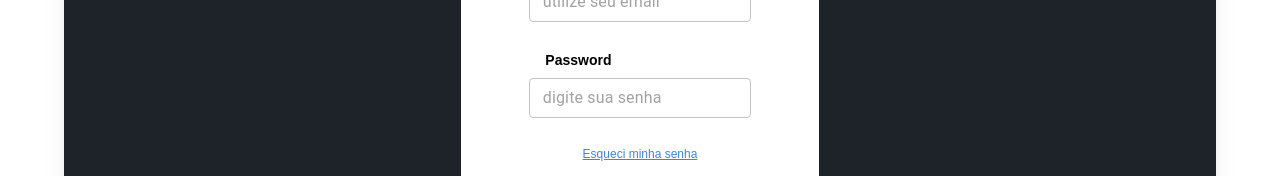
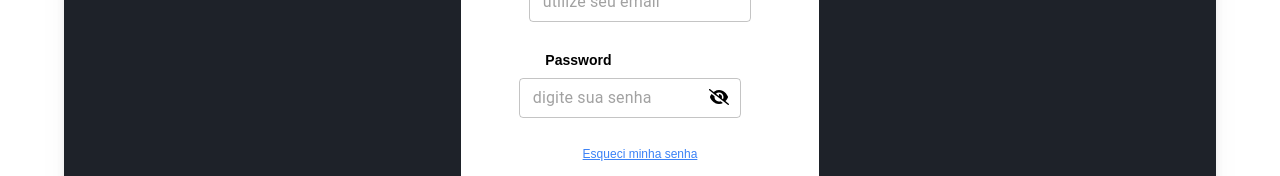
Before and after one commit to emanuelvidall/zeus-frontend, a Next.js app: page / in a window 1280 px wide. Shown: the part 388-564 px from the top of the page. Built offline with nearby package versions, Linux system fonts and the light colour scheme.

Commit message:
added password input hiding element

```diff
--- a/src/pages/index.tsx
+++ b/src/pages/index.tsx
@@ -2,6 +2,9 @@ import React, { useState } from 'react';
 import 'animate.css';
 import { TextField } from '@mui/material';
 import { useRouter } from 'next/router';
+import { library } from '@fortawesome/fontawesome-svg-core';
+import { faEye, faEyeSlash } from '@fortawesome/free-solid-svg-icons';
+import { FontAwesomeIcon } from '@fortawesome/react-fontawesome';
 
 import swal from 'sweetalert';
 
@@ -14,7 +17,10 @@ export default function Login() {
 
   const [email, setEmail] = useState('');
   const [password, setPassword] = useState('');
+  const [showPassword, setShowPassword] = useState(false);
   const [token, setToken] = useState('');
+
+  const handleClickShowPassword = () => setShowPassword((show) => !show);
 
   const router = useRouter();
 
@@ -34,7 +40,7 @@ export default function Login() {
         localStorage.setItem('token', data.token)
         console.log(data)
         if (data.token) {
-          router.push('/main')
+          router.push('/MainPage')
         }
       })
       .catch(error => {
@@ -54,11 +60,14 @@ export default function Login() {
             <div className='mt-5 items-center flex flex-col'>
               <h1 className='font-bold text-sm self-start ml-32 md:ml-11'>Login</h1>
               <form>
-                <TextField size='small' sx={{ m: 1, width: '25ch' }} id="outlined-basic desc loginInput" onChange={(e) => { setEmail(e.target.value) }} className='focus:border-blue-500' placeholder='utilize seu email' label="" variant="outlined" />
+                <TextField size='small' sx={{ m: 1, width: '25ch' }} id="outlined-basic desc" onChange={(e) => { setEmail(e.target.value) }} className='emailInput' placeholder='utilize seu email' label="" variant="outlined" />
               </form>
               <h1 className='font-bold text-sm self-start ml-32 mt-5 md:ml-11'>Password</h1>
               <form>
-                <TextField size='small' sx={{ m: 1, width: '25ch' }} id="outlined-basic desc passInput" onChange={(e) => { setPassword(e.target.value) }} className='focus:border-blue-500 focus:border' placeholder='digite sua senha' label="" variant="outlined" />
+                <div className='flex'>
+                  <TextField size='small' sx={{ m: 1, width: '25ch' }} id="outlined-basic desc" onChange={(e) => { setPassword(e.target.value) }} className='passInput' placeholder='digite sua senha' label="" variant="outlined" type={showPassword?'text':'password'} />
+                  {showPassword ? <button type='button' onClick={()=> setShowPassword(!showPassword)}><FontAwesomeIcon className='relative top-0 right-10' icon={faEye}/></button> : <button type='button' onClick={()=>setShowPassword(!showPassword)}><FontAwesomeIcon className='relative top-0 right-10' icon={faEyeSlash} /></button>}
+                </div>
               </form>
               <h1 className='text-blue-500 text-xs underline hover:cursor-pointer mt-5'>Esqueci minha senha</h1>
               <div className='flex flex-row mt-10'>
```
Also changed, not shown: src/pages/MainPage/index.jsx (renamed from src/pages/main.jsx, +7 -7 lines), src/pages/MainPage/style.css (added), src/styles/globals.css (line endings or trailing spaces).
